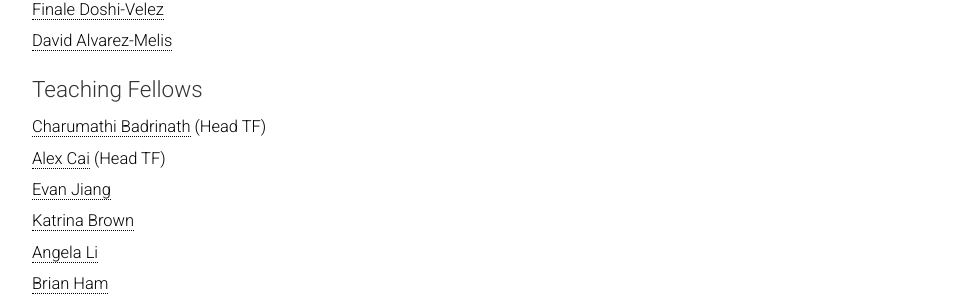
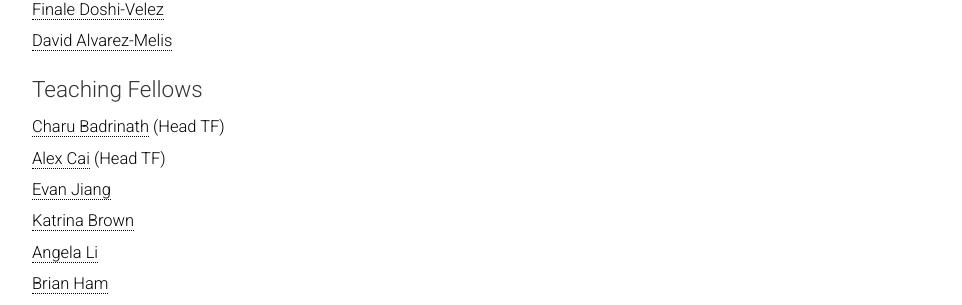
Before and after one commit to harvard-ml-courses/cs181-web, a Jekyll site: the page built from staff.html, in a window 1280 px wide. Shown: the part 354-659 px from the top of the page, without its empty margins (158-1120 px from the left). Built offline with Jekyll 4.4.1, drawn with Linux system fonts in a browser that asks for light colours.

Commit message:
Update all.yaml

```diff
--- a/_data/all.yaml
+++ b/_data/all.yaml
@@ -1,5 +1,5 @@
 tas:
-  - name: <a href="mailto:charumathibadrinath@college.harvard.edu">Charumathi Badrinath</a> (Head TF)
+  - name: <a href="mailto:charumathibadrinath@college.harvard.edu">Charu Badrinath</a> (Head TF)
   - name: <a href="mailto:alexcai@college.harvard.edu">Alex Cai</a> (Head TF)
   - name: <a href="mailto:evanjiang@college.harvard.edu">Evan Jiang</a>
   - name: <a href="mailto:katrinabrown@college.harvard.edu">Katrina Brown</a>
```
